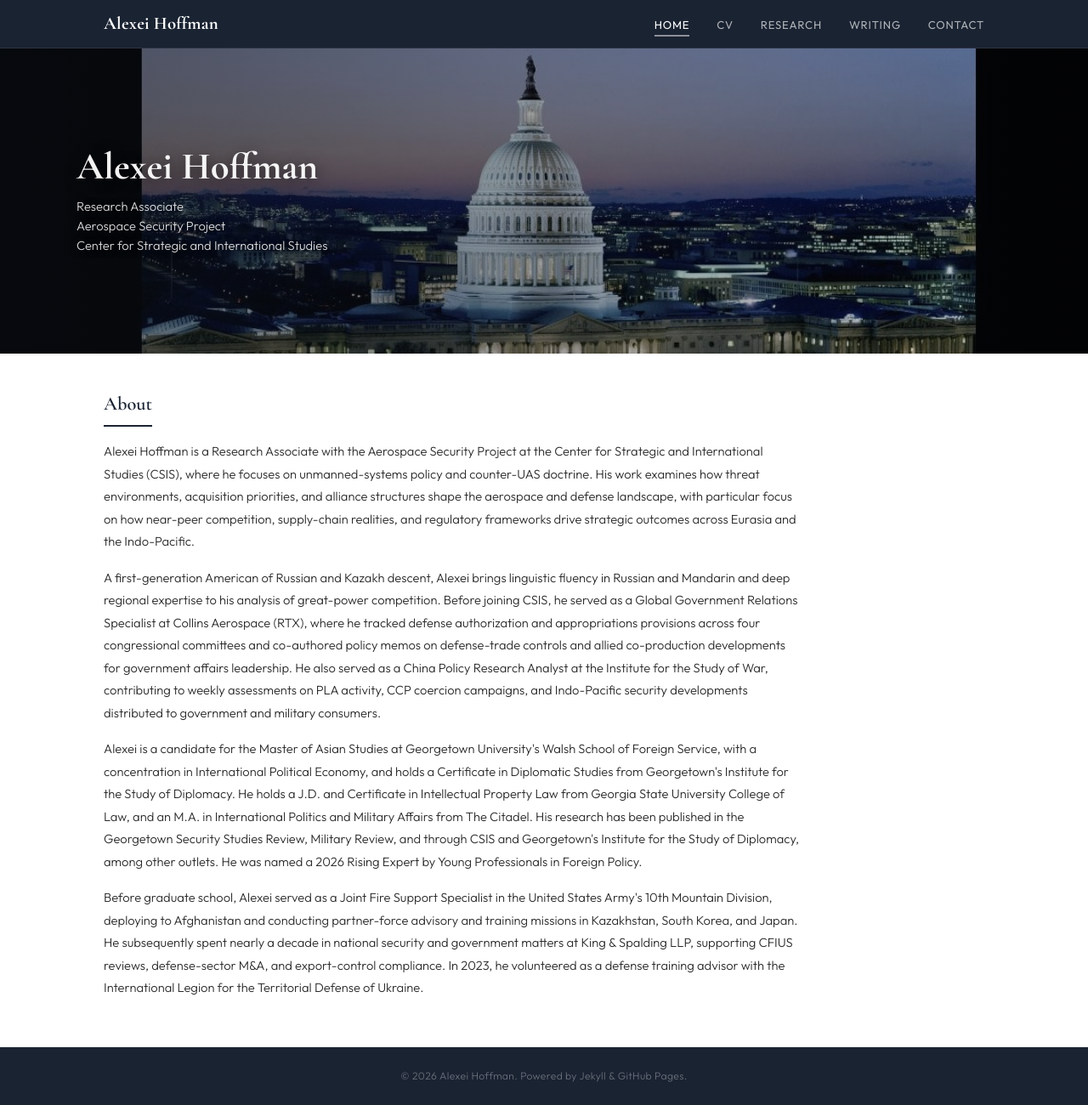
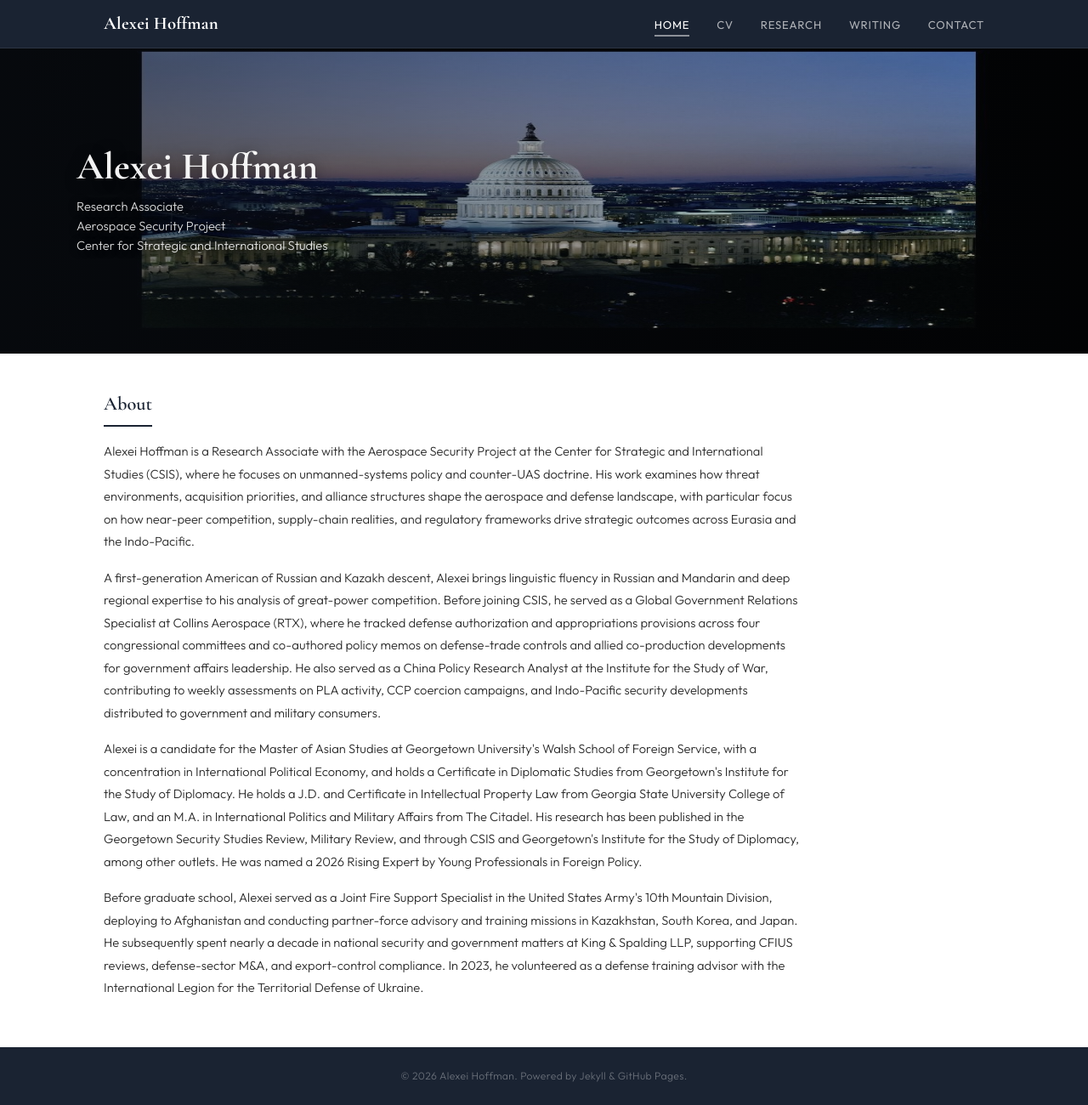
Before and after one commit to a-novi13-byte/a-novi13-byte.github.io, a Jekyll site: the page built from index.html, in a window 1280 px wide and 1300 px high. Shown: the whole window at 85% size. Built offline with Jekyll 4.4.1, drawn with Linux system fonts in a browser that asks for light colours.

Commit message:
Update main.css

```diff
--- a/assets/css/main.css
+++ b/assets/css/main.css
@@ -26,7 +26,7 @@
 .nav-toggle span { display: block; width: 22px; height: 2px; background: #fff; margin: 5px 0; transition: 0.3s; }
 
 .hero-banner { margin-top: 56px; position: relative; width: 100%; height: 360px; overflow: hidden; background: #0a0e14; }
-.hero-banner img { width: 100%; height: 100%; object-fit: cover; object-position: center 40%; }
+.hero-banner img { width: 100%; height: 100%; object-fit: fill; object-position: center 40%; }
 .hero-banner-overlay { position: absolute; inset: 0; display: flex; flex-direction: column; justify-content: center; padding: 0 2rem; background: linear-gradient(to right, rgba(10,14,20,0.65) 0%, rgba(10,14,20,0.4) 50%, rgba(10,14,20,0.2) 100%); }
 .hero-banner-inner { max-width: 1100px; margin: 0 auto; width: 100%; }
 .hero-banner h1 { font-family: var(--font-display); font-size: 2.8rem; font-weight: 700; color: rgba(255,255,255,0.95); line-height: 1.1; margin-bottom: 0.7rem; text-shadow: 0 2px 16px rgba(0,0,0,0.6); }
```
